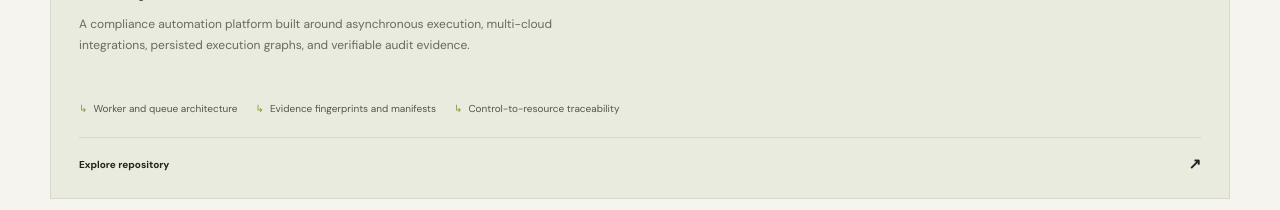
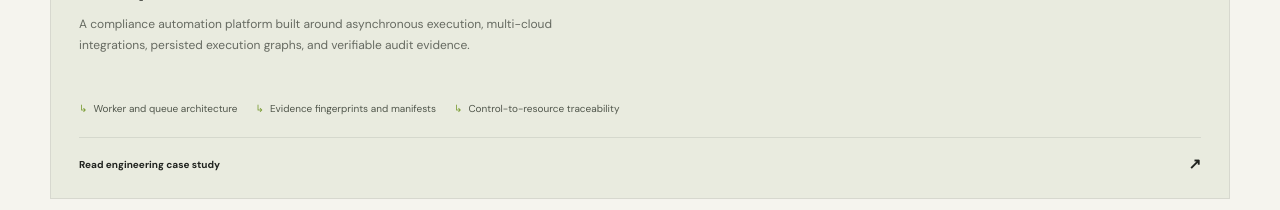
Before and after one commit to Udene1/Green-Token, a Next.js app: page / in a window 1280 px wide. Shown: the part 1480-1690 px from the top of the page. Built offline with nearby package versions, Linux system fonts and the light colour scheme.

Commit message:
Link Compflow portfolio card to engineering case study

```diff
--- a/app/page.tsx
+++ b/app/page.tsx
@@ -6,7 +6,7 @@ const projects = [
     description:
       "A compliance automation platform built around asynchronous execution, multi-cloud integrations, persisted execution graphs, and verifiable audit evidence.",
     proof: ["Worker and queue architecture", "Evidence fingerprints and manifests", "Control-to-resource traceability"],
-    href: "https://github.com/Udene1/Compflow",
+    href: "/work/compflow",
     status: "Flagship engineering case study",
     className: "project-card project-card--wide"
   },
@@ -165,7 +165,7 @@ export default function Home() {
               <ul className="proof-list">
                 {project.proof.map((item) => <li key={item}><span>↳</span>{item}</li>)}
               </ul>
-              <a className="project-link" href={project.href} target="_blank" rel="noreferrer">Explore repository <span>↗</span></a>
+              <a className="project-link" href={project.href} target="_blank" rel="noreferrer">{project.name === "Compflow" ? "Read engineering case study" : "Explore repository"} <span>↗</span></a>
             </article>
           ))}
         </div>
```
